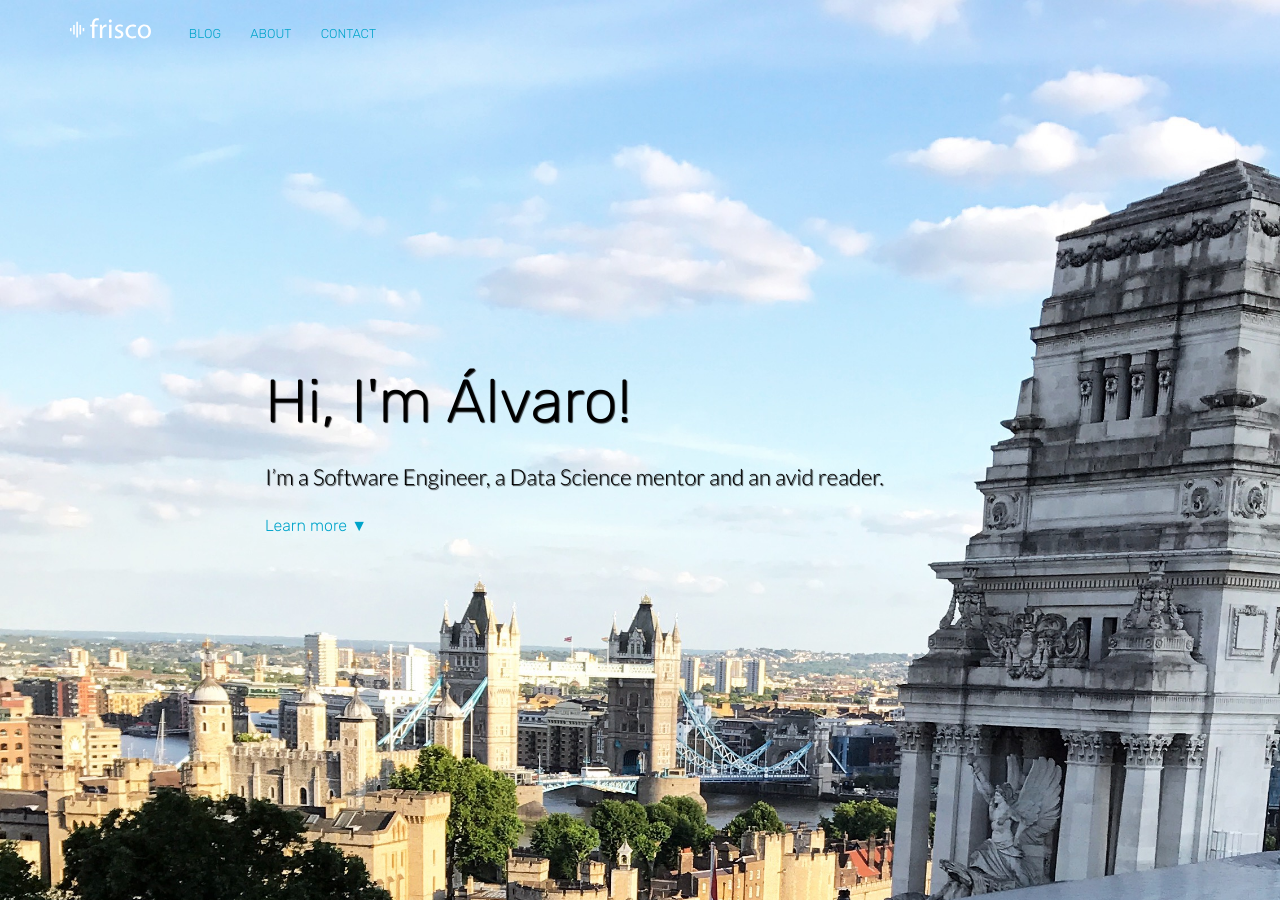
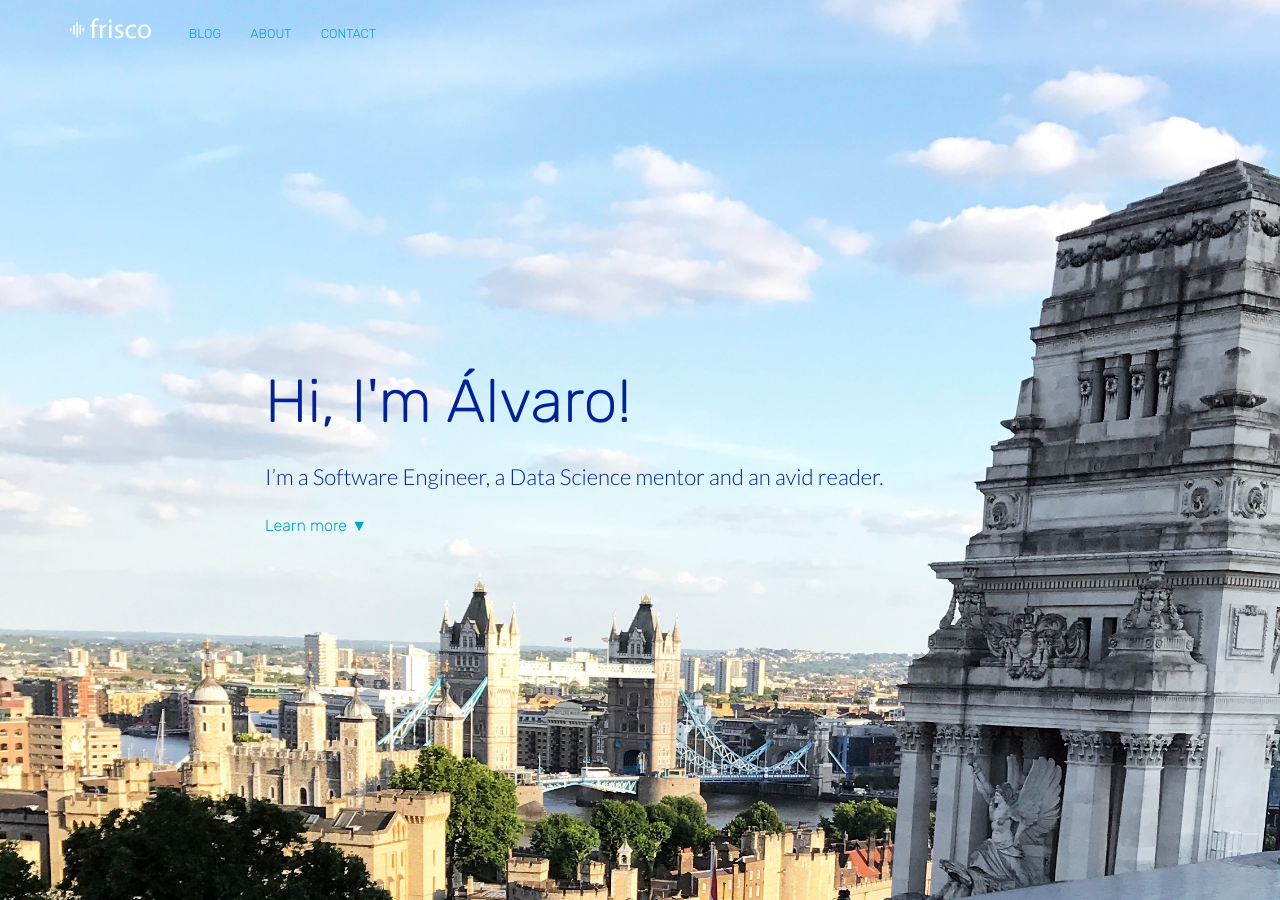
Before and after one commit to ohduran/ohduran.github.io, a Jekyll site: the page built from index.html, in a window 1280 px wide and 900 px high. Built offline with Jekyll 4.4.1, drawn with Linux system fonts in a browser that asks for light colours; nearby versions of some CDN libraries.

Commit message:
set up brand color for landing page

```diff
--- a/_sass/blog.scss
+++ b/_sass/blog.scss
@@ -41,7 +41,7 @@
 	h3 {
 		margin: 0;
 		a {
-			color: #000;
+			color: $brand-color-4;
 			text-decoration: none;
 			font-weight: normal;
 			font-size: 1.3em;
--- a/_sass/landing-page.scss
+++ b/_sass/landing-page.scss
@@ -1,9 +1,9 @@
 .hero {
-	// color: #ffffff;
+	color: $brand-color;
 	text-align: center;
 	height: 100vh;
 	min-height: 550px;
-	// background-color: #333;
+	background-color: $background-color;
 	background-repeat: no-repeat;
 	background-size: cover;
 	background-position: center center;
@@ -19,7 +19,7 @@
 }
 
 	p {
-		// color: #fff;
+		color: $brand-color;
 	}
 
 	.inner-hero {
@@ -33,7 +33,7 @@
 		text-align: left;
 
 		h1, h2, p, .button {
-			text-shadow: 1px 1px 1px rgba(0,0,0,.8);
+			// text-shadow: 1px 1px 1px rgba(0,0,0,.8);
 		}
 	}
 
--- a/_sass/navigation.scss
+++ b/_sass/navigation.scss
@@ -39,7 +39,6 @@ nav {
 		@media #{$mid-point} {
 			display: inline;
 			border-bottom: 1px solid rgba(255,255,255,0);
-			// color: rgba(255,255,255,.8);
 		}
 
 
--- a/_sass/variables.scss
+++ b/_sass/variables.scss
@@ -1,4 +1,9 @@
-$brand-color: #6ba1f3;
+$brand-color: #002297;
+$brand-color-2: #006e97;
+$brand-color-3: #290097;
+$brand-color-4: #00a4ca;
+$background-color: #FFFFF0;
+
 
 // Breakpoints
 $tablet: "(min-width: 450px)";
```
